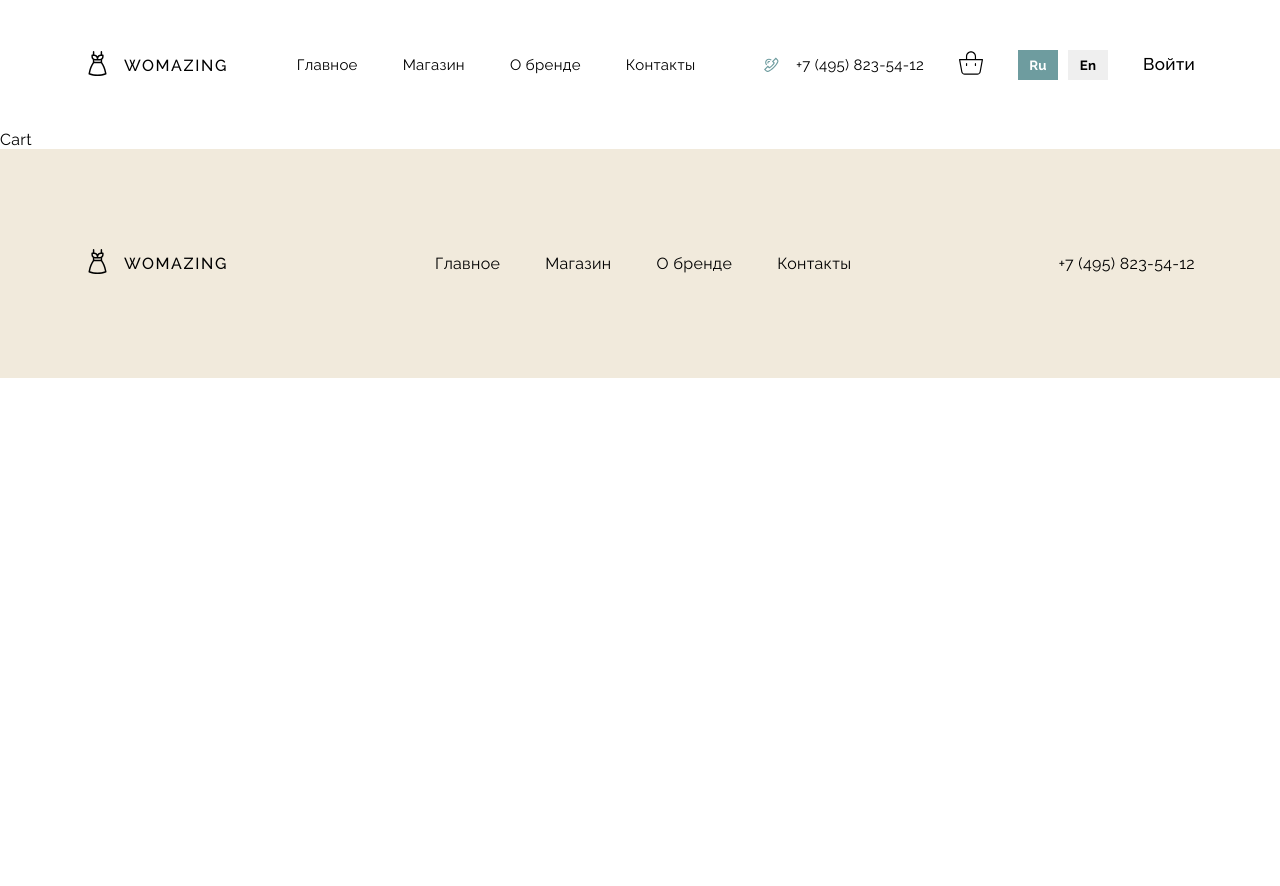
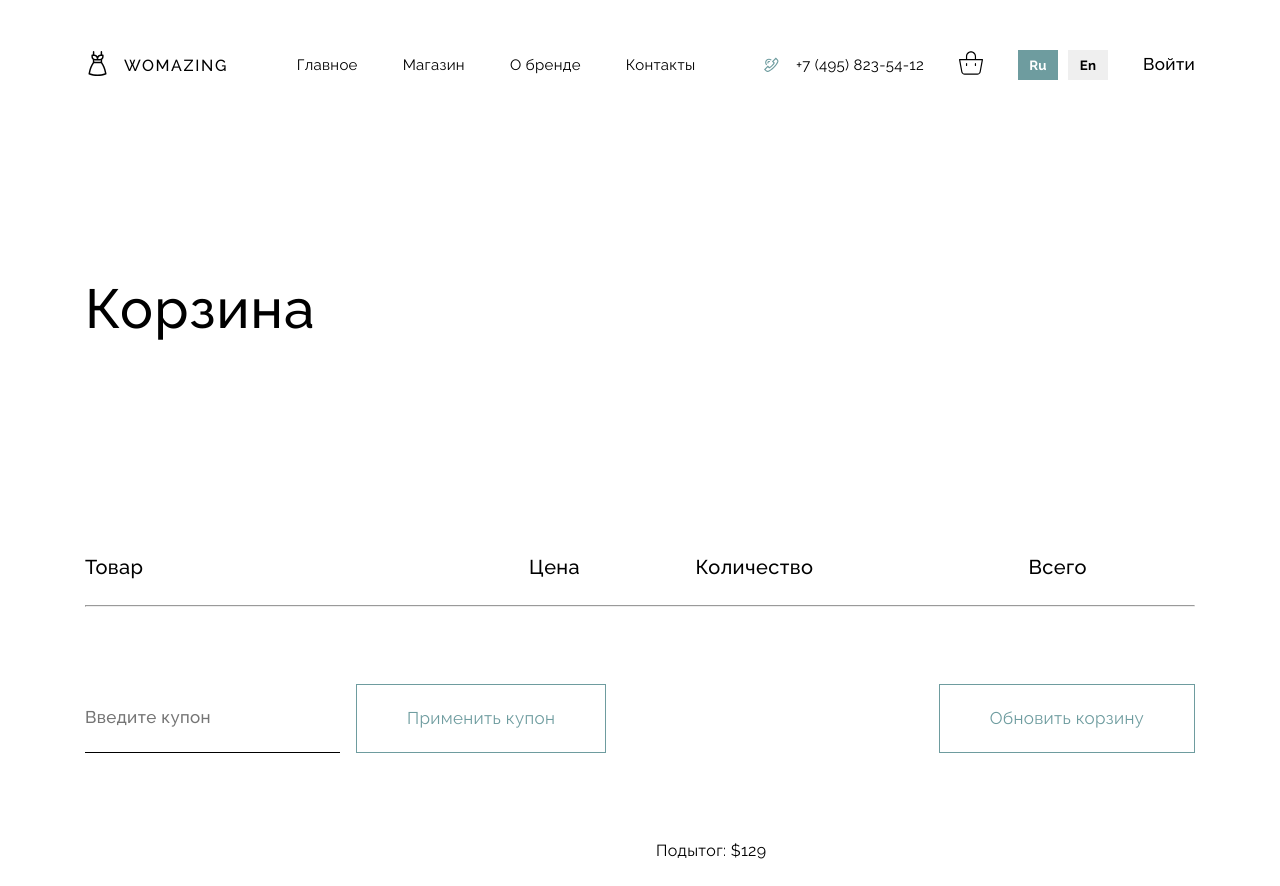
Before and after one commit to AmirK15/womazing, a React (Create React App) app: page /basket in a window 1280 px wide. Shown: the top 886 px of the page. Before the commit the page ends 800 px from the top, so only its background shows below. Built offline with nearby package versions, Linux system fonts and the light colour scheme; data requests are answered from the project's data file.

Commit message:
add Basket & fix priceSale

```diff
--- a/src/Context.js
+++ b/src/Context.js
@@ -11,6 +11,13 @@ export const Context = (props) => {
     const [user, setUser] = useState({
         login: ''
     })
+
+    const [cart, setCart] = useState([])
+
+    const addCart = (product) => {
+        setCart([...cart, product])
+    }
+
     const [shop, setShop] = useState([])
 
     useEffect(() => {
@@ -53,7 +60,10 @@ export const Context = (props) => {
         registerUser,
         logOutUser,
         loginUser,
-        shop
+        addCart,
+        shop,
+        cart,
+        setCart
     }
 
     return <CustomContext.Provider value={value}>
--- a/src/Layout/Header/header.scss
+++ b/src/Layout/Header/header.scss
@@ -1,5 +1,5 @@
 .header{
-  padding: 50px;
+  padding: 50px 0;
   font-weight: 400;
   font-size: 15px;
   &__btns{
--- a/src/components/Card/Card.js
+++ b/src/components/Card/Card.js
@@ -1,14 +1,26 @@
 import React from 'react';
 import {Link} from "react-router-dom";
 
-const Card = ({ id, image, title, price }) => {
+const Card = ({ id, image, title, price, sale, stock }) => {
     return (
         <div className="card" key={id}>
             <Link to={`/product/${id}`}>
                 <img className="card__img" src={`../${image.black}`} alt={title}/>
             </Link>
             <h5 className="title-card">{title}</h5>
-            <p className="price">${price}</p>
+            {/*{sale ? <p className="price">*/}
+            {/*    <span className="price-sale">${price}</span> <span>${sale}</span>*/}
+            {/*</p> : <p className="price">${price}</p>}*/}
+            <p className="price">$
+                {sale ? <>
+                    <span className='price-line'>{price}</span>
+                    <span> ${sale}</span>
+                </>
+                : price}
+            </p>
+            {
+                stock ? <p>В наличии: <span>{stock}</span></p> : <p>Нет в наличии</p>
+            }
         </div>
     );
 };
--- a/src/pages/Basket/Basket.js
+++ b/src/pages/Basket/Basket.js
@@ -1,9 +1,71 @@
-import React from 'react';
+import React, {useContext} from 'react';
+import Img from '../../assets/image.png'
+import {CustomContext} from "../../Context";
 
 const Basket = () => {
+
+    const {cart} = useContext(CustomContext)
+
     return (
-        <section >
-            Cart
+        <section className='basket'>
+            <div className="container">
+                <h2 className="title">Корзина</h2>
+                <ul className='basket__list basket__list-top'>
+                    <li className='basket__item'>Товар</li>
+                    <li className='basket__item'>Цена</li>
+                    <li className='basket__item'>Количество</li>
+                    <li className='basket__item'>Всего</li>
+                </ul>
+                <hr/>
+                {
+                    cart.map((item, idx) => (
+                        <div key={idx} className="basket__list">
+                            <div className="basket__item">
+                                <span>
+                                        <svg width="14" height="14" viewBox="0 0 14 14" fill="none"
+                                             xmlns="http://www.w3.org/2000/svg">
+                                <path d="M1 1L13 13M13 1L1 13" stroke="black"/>
+                            </svg>
+                                    </span>
+                                <img className='basket__item-img' src={item.image.black} alt={item.title}/>
+                                <p className='desc'>{item.title}</p>
+                            </div>
+                            <div className="basket__item">
+                                <p className='desc'>${item.price}</p>
+                            </div>
+                            <div className="basket__item">
+                                <input min='1' defaultValue={item.count} type="number"/>
+                            </div>
+                            <div className="basket__item">
+                                <p className='desc'>${item.price * item.count}</p>
+                            </div>
+                        </div>
+                    ))
+                }
+                <div className="basket__bottom">
+                    <div className="basket__discount">
+                        <input className="basket__discount-input" type="text" placeholder='Введите купон'/>
+                        <button className="btn btn-bg">
+                            Применить купон
+                        </button>
+                    </div>
+                    <button className="btn btn-bg">
+                        Обновить корзину
+                    </button>
+                </div>
+                <div className="basket__total">
+                    <p className="basket__total-subtotal">
+                        Подытог: $129
+                    </p>
+                    <div className="basket__total-info">
+                        <div className="basket__total-price">
+                            <p>Итого:</p>
+                            <p>$129</p>
+                        </div>
+                        <button className="btn">Оформить заказ</button>
+                    </div>
+                </div>
+            </div>
         </section>
     );
 };
--- /dev/null
+++ b/src/pages/Basket/basket.scss
@@ -0,0 +1,83 @@
+.basket{
+  hr{
+    margin-top: 26px;
+  }
+  input::-webkit-outer-spin-button,
+  input::-webkit-inner-spin-button {
+    -webkit-appearance: none;
+  }
+  &__list{
+    display: flex;
+    align-items: center;
+    font-weight: 500;
+    font-size: 20px;
+    margin-top: 49px;
+    &-top{
+      margin-top: 214px;
+    }
+  }
+  &__item{
+    width: 15%;
+    &:nth-child(1){
+      width: 40%;
+      display: flex;
+      align-items: center;
+      column-gap: 35px;
+    }
+    &:nth-child(3){
+      width: 30%;
+    }
+    &-img{
+      width: 140px;
+    }
+    input{
+      width: 47px;
+      height: 47px;
+      font-size: 20px;
+      text-align: center;
+      border: 1px solid #AFAFAF;
+    }
+  }
+  &__bottom{
+    margin-top: 77px;
+    display: flex;
+    align-items: center;
+    justify-content: space-between;
+  }
+  &__discount{
+    display: flex;
+    column-gap: 16px;
+    &-input{
+      width: 255px;
+      font-weight: 500;
+      font-size: 17px;
+      line-height: 140%;
+      color: #868686;
+      border: none;
+      border-bottom: 1px solid #000000;
+    }
+  }
+  &__total{
+    max-width: 539px;
+    margin: 88px 0 130px auto;
+    display: flex;
+    flex-direction: column;
+    row-gap: 28px;
+    &-subtotal{
+      align-self: flex-start;
+    }
+    &-info{
+      display: flex;
+      column-gap: 15px;
+    }
+    &-price{
+      display: flex;
+      column-gap: 69px;
+      font-weight: 500;
+      font-size: 25px;
+      line-height: 140%;
+      padding: 16px 51px 17px 31px;
+      background: #F1EADC;
+    }
+  }
+}
--- a/src/pages/Product/product.scss
+++ b/src/pages/Product/product.scss
@@ -22,6 +22,12 @@
       font-size: 40px;
       line-height: 110%;
       color: #998E78;
+      &-line{
+        font-size: 30px;
+        text-decoration-line: line-through;
+        color: #9C9C9C;
+        margin-left: 29px;
+      }
     }
     &-choose{
       display: flex;
@@ -81,7 +87,6 @@
     &-form{
       display: flex;
       column-gap: 11px;
-      margin-top: 59px;
     }
     &-input{
       width: 68px;
--- a/src/pages/Shop/Shop.js
+++ b/src/pages/Shop/Shop.js
@@ -56,7 +56,7 @@ const Shop = () => {
                     }).filter((item, idx) => {
                         return idx + 1 <= page * 9 && idx >= page * 9 - 9
                     }).map(item => (
-                        <Card key={item.id} id={item.id} image={item.image} title={item.title} price={item.price}/>
+                        <Card key={item.id} id={item.id} image={item.image} title={item.title} price={item.price} sale={item.priceSale} stock={item.inStock}/>
                     ))}
                 </div>
                 {shop.filter(el => status === 'all' ? el : el.category === status).length > 9
--- a/src/style.scss
+++ b/src/style.scss
@@ -68,6 +68,7 @@ h1,h2,h3,h4,h5,h6{
 .title{
   font-weight: 500;
   font-size: 55px;
+  margin: 146px 0 26px;
 }
 .title-section{
   font-size: 40px;
@@ -91,6 +92,10 @@ h1,h2,h3,h4,h5,h6{
   font-weight: 500;
   font-size: 15px;
   color: #998E78;
+  &-line{
+    text-decoration: line-through;
+    color: #9C9C9C;
+  }
 }
 
 .btn{
@@ -101,6 +106,18 @@ h1,h2,h3,h4,h5,h6{
   color: #FFFFFF;
   padding: 22px 50px;
   background: #6E9C9F;
+  &:hover{
+    background: #509498;
+  }
+  &-bg{
+    border: 1px solid #6E9C9F;
+    background: transparent;
+    color: #6E9C9F;
+    &:hover{
+      color: #fff;
+      background: #6E9C9F;
+    }
+  }
 }
 
 .home{
@@ -121,6 +138,7 @@ h1,h2,h3,h4,h5,h6{
   width: calc(33.33333% - 20px);
   text-align: center;
   &__img{
+    position: relative;
     width: 100%;
   }
 }
@@ -165,3 +183,4 @@ h1,h2,h3,h4,h5,h6{
 @import "./pages/Home/Important/important";
 @import "./pages/Shop/shop";
 @import "./pages/Product/product";
+@import "./pages/Basket/basket";
```
Also changed, not shown: src/pages/Product/Product.js (+25 -5 lines), src/assets/image.png (added).
